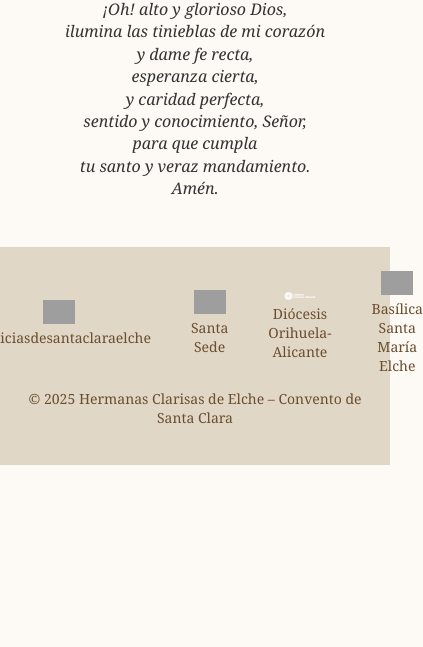
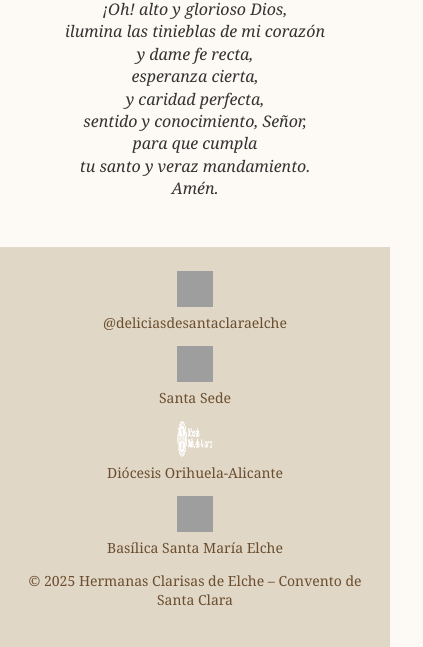
Before and after one commit to Albertorfc/ClarisasElche, an Eleventy site: page index.md in a window 390 px wide. Shown: the part 2045-2692 px from the top of the page, 423 px wide, since content can reach past the window. Before the commit the page ends 2510 px from the top, so only its background shows below. Built offline with nearby package versions, Linux system fonts and the light colour scheme; Eleventy itself is replaced by a stand-in of ours; files that its build step writes are made by us from their sources; grey boxes are pictures that could not be loaded.

Commit message:
Update style.css

```diff
--- a/css/style.css
+++ b/css/style.css
@@ -403,3 +403,43 @@ footer {
   border-radius: 0;               /* sin esquinas redondeadas */
   transition: transform 0.2s ease-in-out;
 }
+
+
+/* ===== Footer responsive (móvil) ===== */
+@media (max-width: 600px) {
+  .footer-links {
+    flex-direction: column;        /* uno debajo de otro */
+    gap: 14px;                     /* espacio entre elementos */
+    align-items: center;
+  }
+
+  /* Icono + “caption” centrados */
+  .footer-links a {
+    display: flex;
+    flex-direction: column;
+    align-items: center;
+  }
+
+  /* Haz el icono un pelín más grande en móvil (opcional) */
+  footer .footer-links img {
+    width: 36px !important;
+    height: 36px !important;
+    transform: none !important;    /* sin zoom en táctil */
+  }
+
+  /* El tooltip pasa a ser un caption visible bajo el icono */
+  .footer-links .tooltip {
+    visibility: visible;
+    opacity: 1;
+    position: static;              /* deja de ser absolute */
+    bottom: auto;
+    left: auto;
+    transform: none;
+    background: transparent;       /* sin fondo para parecer texto normal */
+    color: #6b4e2f;
+    padding: 6px 0 0;
+    border-radius: 0;
+    white-space: normal;           /* por si necesita saltos de línea */
+    text-align: center;
+  }
+}
```
